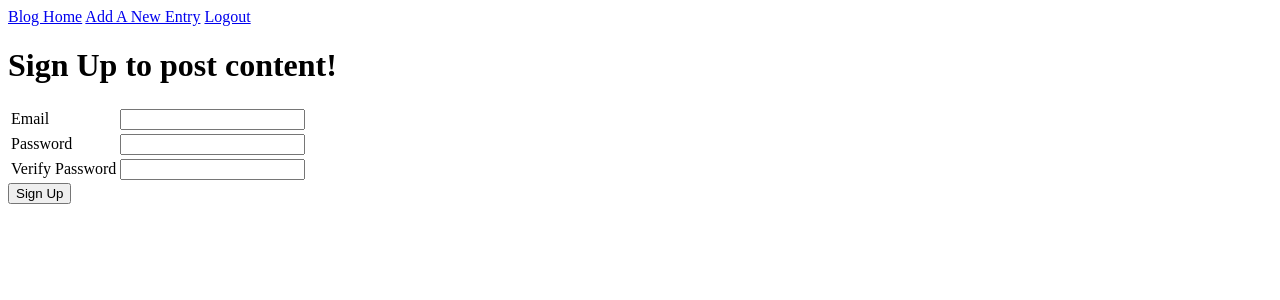
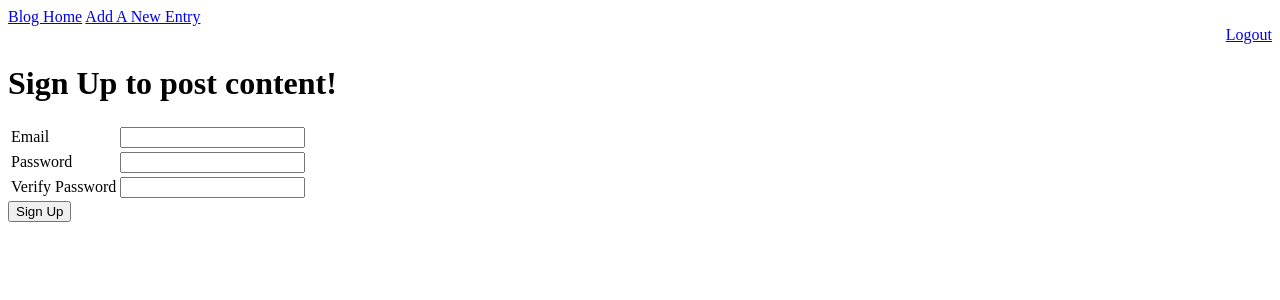
Before and after one commit to ImYourHuckleberry/blogs, a Flask app: page /signup in a window 1280 px wide. Shown: the top 300 px of the page. Run offline with Flask 2, Linux system fonts and the light colour scheme.

Commit message:
small logout format

```diff
--- a/templates/base.html
+++ b/templates/base.html
@@ -13,6 +13,8 @@
         <a href='/' >Blog Home</a>
 
         <a href='/new_entry'>Add A New Entry</a>
+    </div>
+    <div align=right>
         <a href='/logout'>Logout</a>
     </div>
 
--- a/templates/blog_home.html
+++ b/templates/blog_home.html
@@ -1,7 +1,7 @@
 {% extends "base.html" %}
 
 {% block content %}
-    <h1  align="center">Create Your Blog!
+    <h1  align="center">Create Your Blog!</h1>
 
     {% if blogs|length == 0 %}
     <p>No entries yet</p>
```
